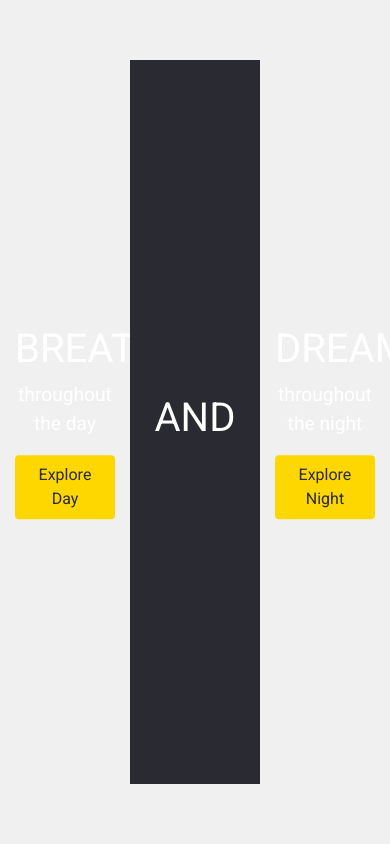
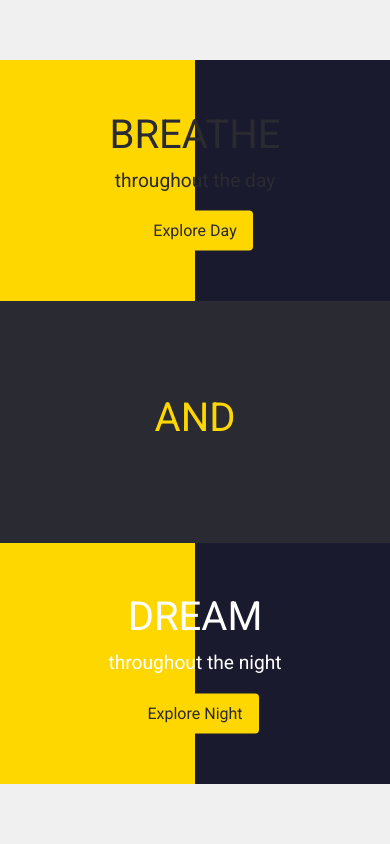
Before and after one commit to shkeewee/landing, a plain HTML site: page index.html in a window 390 px wide. Shown: the top 844 px of the page. Drawn offline with nearby package versions, Linux system fonts and the light colour scheme.

Commit message:
Update styles.css

```diff
--- a/css/styles.css
+++ b/css/styles.css
@@ -20,8 +20,11 @@ body {
 }
 
 .split.left {
-    background: url('../images/day-theme.jpg') no-repeat center center;
-    background-size: cover;
+    background: linear-gradient(to right, #FFD700 50%, #1a1a2e 50%);
+    display: flex;
+    justify-content: center;
+    align-items: center;
+    color: #2A2A32;
 }
 
 .split.middle {
@@ -29,11 +32,15 @@ body {
     justify-content: center;
     align-items: center;
     background-color: #2A2A32; /* Dark Blue */
+    color: #FFD700; /* Gold */
 }
 
 .split.right {
-    background: url('../images/night-theme.jpg') no-repeat center center;
-    background-size: cover;
+    background: linear-gradient(to left, #1a1a2e 50%, #FFD700 50%);
+    display: flex;
+    justify-content: center;
+    align-items: center;
+    color: #FFFFFF;
 }
 
 .split .container {
@@ -42,7 +49,6 @@ body {
     left: 50%;
     transform: translate(-50%, -50%);
     text-align: center;
-    color: white;
 }
 
 .hero .btn {
@@ -152,10 +158,18 @@ section h3 {
 
 /* Responsive styles */
 @media (max-width: 768px) {
+    .hero {
+        flex-direction: column;
+    }
+
+    .split {
+        width: 100%;
+        height: 33.33%;
+    }
+
     .hero .container {
         max-width: 100%; /* Full width for small screens */
         text-align: center; /* Center text on small screens */
-        margin-right: 0; /* Remove right margin */
     }
 
     .hero h1 {
```
